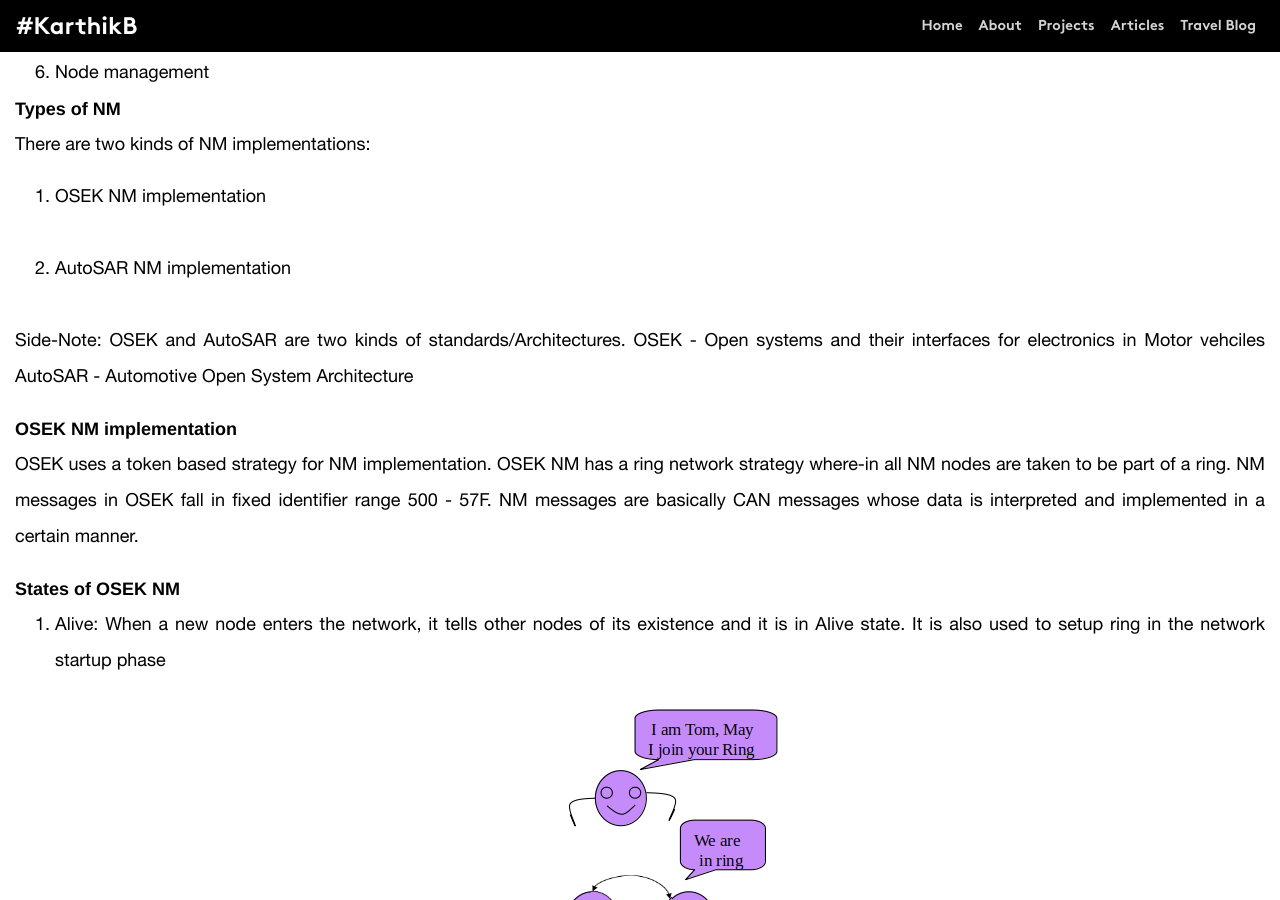
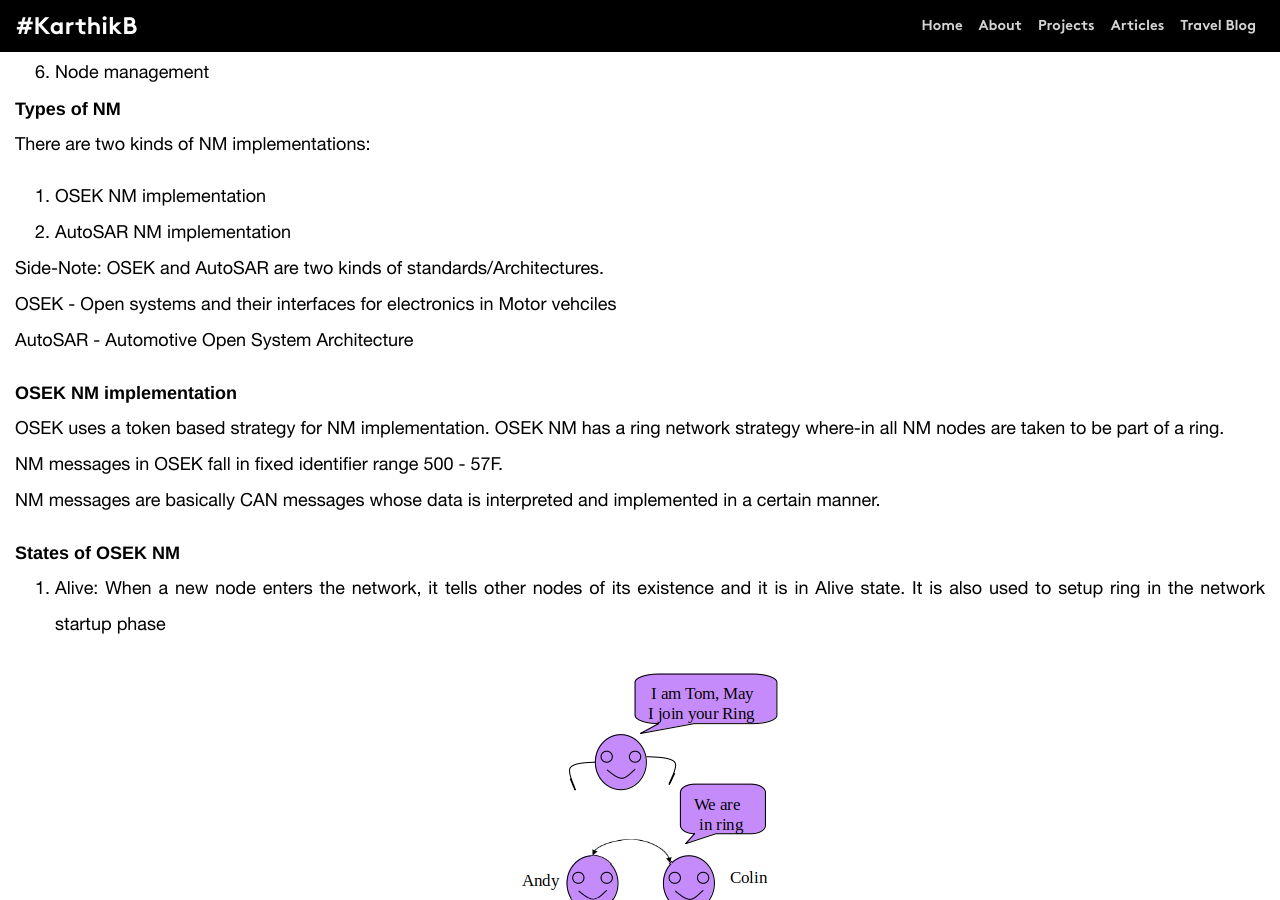
Before and after one commit to karthik-balu/karthik-balu.github.io, a Jekyll site: the page built from _posts/2018-01-10-NM.html, in a window 1280 px wide and 900 px high, scrolled down 486 px. Built offline with Jekyll 4.4.1, drawn with Linux system fonts in a browser that asks for light colours; some of the changed text lies outside the part shown.

Commit message:
Cosmetic

```diff
--- a/_posts/2018-01-10-NM.html
+++ b/_posts/2018-01-10-NM.html
@@ -25,20 +25,21 @@ category: projects
 		<li>Types of NM</li>
     <p>There are two kinds of NM implementations:</p>
 			<ol>
-				<li>OSEK NM implementation</li> <br>
-				<li>AutoSAR NM implementation</li> <br>
+				<li>OSEK NM implementation</li>
+				<li>AutoSAR NM implementation</li>
 			</ol>
 		<p>
-			Side-Note: OSEK and AutoSAR are two kinds of standards/Architectures.
-			OSEK - Open systems and their interfaces for electronics in Motor vehciles
-			AutoSAR - Automotive Open System Architecture
+			Side-Note: OSEK and AutoSAR are two kinds of standards/Architectures.<br>
+			OSEK - Open systems and their interfaces for electronics in Motor vehciles <br>
+
+			AutoSAR - Automotive Open System Architecture <br>
 		</p>
 
 		<li>OSEK NM implementation</li>
 		<p>OSEK uses a token based strategy for NM implementation.
-			OSEK NM has a ring network strategy where-in all NM nodes are taken to be part of a ring.
-			NM messages in OSEK fall in fixed identifier range 500 - 57F.
-			NM messages are basically CAN messages whose data is interpreted and implemented in a certain manner.
+			OSEK NM has a ring network strategy where-in all NM nodes are taken to be part of a ring.<br>
+			NM messages in OSEK fall in fixed identifier range 500 - 57F.<br>
+			NM messages are basically CAN messages whose data is interpreted and implemented in a certain manner.<br>
 		</p>
 
 		<li>States of OSEK NM</li>
@@ -67,7 +68,7 @@ category: projects
 					It contains address of logical successor in the ring here. In case node is in Alive Mode or in Limphome mode , it will have the station's own address here.
 				</li>
 				<li>Byte-2: It contains Network state information.</li>
-					<ol>
+					<ul>
 						<li>Bit 0 - Alive State</li>
 						<li>Bit 1 - Ring State</li>
 						<li>Bit 2 - Limphome state</li>
@@ -76,7 +77,7 @@ category: projects
 						<li>Bit 5 - Sleep acknowledgement State</li>
 						<li>Bit 6 - Reserved</li>
 						<li>Bit 7 - Reserved</li>
-					</ol>
+					</ul>
 
 			<li>Byte-3: Reason for wake up is listed in this byte. Data is interpreted as follows</li>
 				<ul>
@@ -104,7 +105,7 @@ category: projects
 		0x512 - 11 12 <br>
 
 		0x511 - 12 12 <br>
-		0x512 - 11 32 <br> ( Sleep ack bit is set for last node to sleep once sleep mode is about to be entered)
+		0x512 - 11 32  ( Sleep ack bit is set for last node to sleep once sleep mode is about to be entered)<br>
 
 		<p>
 			NOTE: Images taken from  Thamim Ansari's presenation(Thanks!!), Reproduced here for understanding purposes.
```
